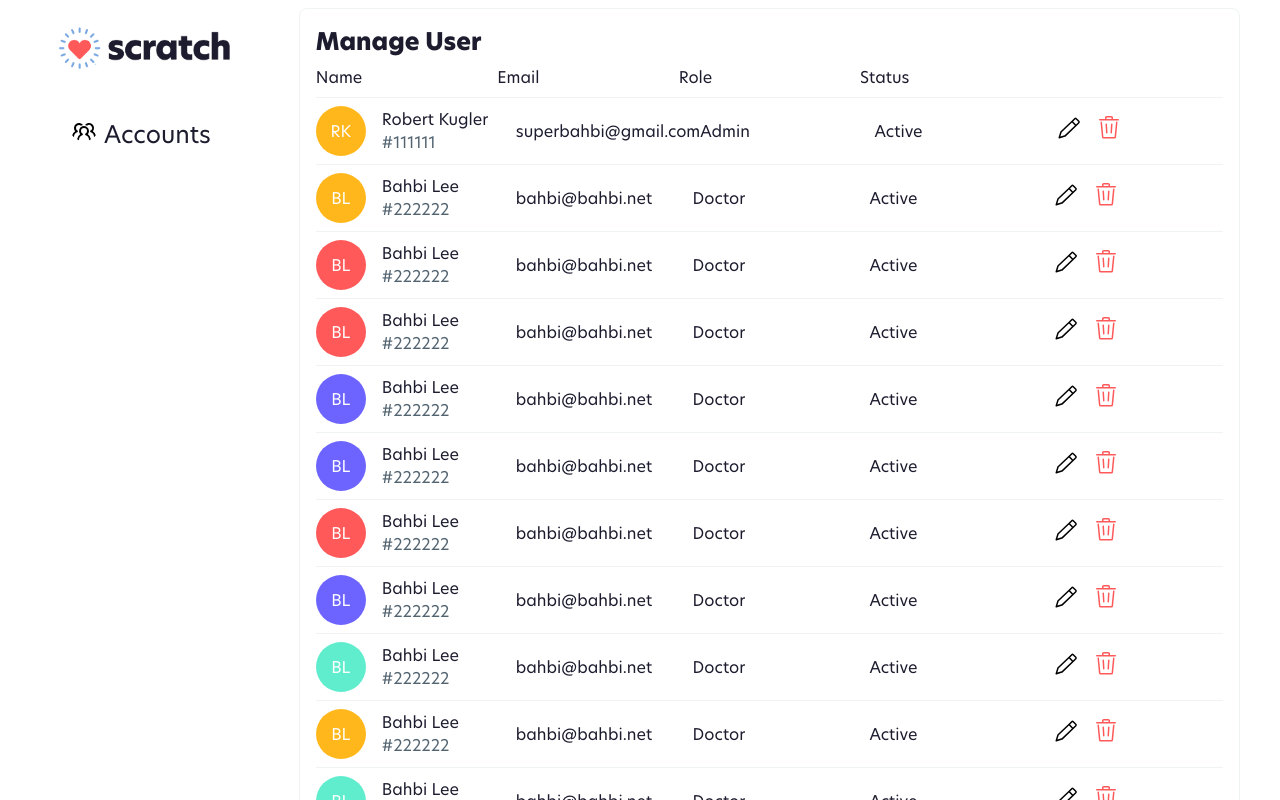
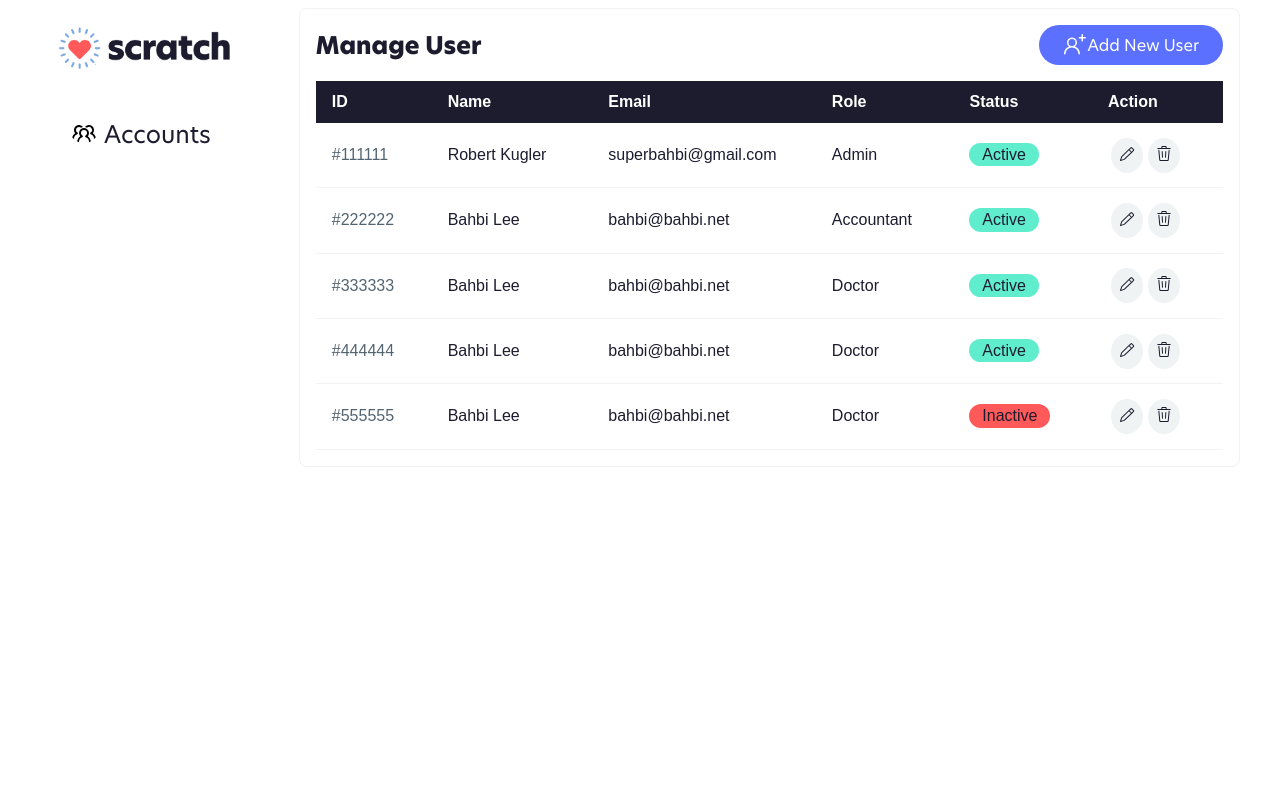
Before and after one commit to superbahbi/scratchpay-assessment, a React (Create React App) app in the folder web/: page / in a window 1280 px wide. Shown: the top 800 px of the page. Built offline with nearby package versions, Linux system fonts and the light colour scheme.

Commit message:
added modal component and refactor  components
added new SVG icon ( new user and plus)
refactor interface file
refactor button component
refactor icon button component
refactor list component

```diff
--- a/web/src/Components/Button.tsx
+++ b/web/src/Components/Button.tsx
@@ -1,29 +1,35 @@
 import React from "react";
 import styled from "styled-components";
+import { IButtonProps } from "../Utils/Iterfaces";
 
 const StyledButton = styled.div`
   display: flex;
-  justify-content: flex-end;
   .button {
+    display: flex;
+    align-items: flex-end;
+    font-family: "Hero", sans-serif;
+    font-size: 1rem;
     background-color: ${(props) => props.theme.color.primary.midnight50};
     color: ${(props) => props.theme.color.default.white};
-    font-size: 1rem;
-    border-radius: 0.5em;
-    padding: 0.5em 1em;
-    margin: 0.5em 0;
+
+    border-radius: 9999em;
+    padding: 0.5em 1.5em;
     border: none;
     &:hover {
       opacity: 0.9;
     }
+    svg {
+      fill: ${(props) => props.theme.color.default.white};
+    }
   }
 `;
 
-interface ButtonProps {}
-
-const Button: React.FC<ButtonProps> = () => {
+const Button: React.FC<IButtonProps> = ({ onHandleClick, children, type }) => {
   return (
     <StyledButton>
-      <button className="button">Add New User</button>
+      <button className="button" type={type} onClick={onHandleClick}>
+        {children}
+      </button>
     </StyledButton>
   );
 };
--- /dev/null
+++ b/web/src/Components/Form.tsx
@@ -0,0 +1,153 @@
+import React, { useState } from "react";
+import styled from "styled-components";
+import { IFormProps, IUserProps } from "../Utils/Iterfaces";
+import Button from "./Button";
+
+const StyledForm = styled.form`
+  display: flex;
+  flex-direction: column;
+  color: ${(props) => props.theme.color.primary.midnight100};
+  input {
+    padding: 0.5rem;
+    margin-bottom: 1rem;
+    border: 1px solid ${(props) => props.theme.color.default.border};
+    &:focus {
+      outline: none;
+      border: 1px solid ${(props) => props.theme.color.primary.midnight100};
+    }
+  }
+  label {
+    font-size: 0.8rem;
+  }
+  select {
+    padding: 0.5rem;
+    margin-bottom: 1rem;
+    border: 1px solid ${(props) => props.theme.color.default.border};
+    &:focus {
+      outline: none;
+      border: 1px solid ${(props) => props.theme.color.primary.midnight100};
+    }
+  }
+  option {
+    font-size: 0.9rem;
+  }
+  .btn-container {
+    display: flex;
+    justify-content: flex-end;
+    padding: 1rem 0;
+  }
+`;
+
+const Form: React.FC<IFormProps> = ({
+  users,
+  setUsers,
+  close,
+  formTitle,
+  formType,
+  editUser,
+}) => {
+  const [formData, setFormData] = useState<IUserProps>({
+    id: editUser?.id || "",
+    email: editUser?.email || "",
+    firstName: editUser?.firstName || "",
+    lastName: editUser?.lastName || "",
+    role: editUser?.role || "",
+    status: editUser?.status || "",
+  });
+  const handleSubmit = (event: React.FormEvent<HTMLFormElement>) => {
+    event.preventDefault();
+    console.log("form", formData);
+    if (formType === "Add") {
+      setUsers([...users, formData]);
+    } else if (formType === "Edit") {
+      const newState = users.map((user) => {
+        // console.log("user", user);
+        // console.log("form", formData);
+        if (user.id === formData.id) {
+          console.log("found user");
+          return formData;
+        }
+        return user;
+      });
+      console.log(newState);
+      setUsers(newState);
+    }
+    setFormData({
+      id: "",
+      email: "",
+      firstName: "",
+      lastName: "",
+      role: "",
+      status: "",
+    });
+    close();
+  };
+  const handleChange = (e: React.ChangeEvent<HTMLInputElement>) => {
+    setFormData({ ...formData, [e.target.name]: e.target.value });
+  };
+  const handleSelectChange = (e: React.FormEvent<HTMLSelectElement>) => {
+    setFormData({
+      ...formData,
+      [(e.target as HTMLSelectElement).name]: (e.target as HTMLSelectElement)
+        .value,
+    });
+  };
+
+  return (
+    <StyledForm onSubmit={handleSubmit}>
+      <h3>{formTitle}</h3>
+      <input type="text" name="id" defaultValue={editUser?.id} hidden />
+      <label>First Name:</label>
+      <input
+        type="text"
+        name="firstName"
+        onChange={handleChange}
+        defaultValue={editUser?.firstName}
+        required
+      />
+      <label>Last Name:</label>
+      <input
+        type="text"
+        name="lastName"
+        onChange={handleChange}
+        defaultValue={editUser?.lastName}
+        required
+      />
+      <label>Email:</label>
+      <input
+        type="email"
+        name="email"
+        onChange={handleChange}
+        defaultValue={editUser?.email}
+        required
+      />
+      <label>Role:</label>
+      <select
+        name="role"
+        onChange={handleSelectChange}
+        defaultValue={editUser?.role}
+        required
+      >
+        <option hidden></option>
+        <option value="admin">Admin</option>
+        <option value="accountant">Accountant</option>
+        <option value="doctor">Doctor</option>
+      </select>
+      <label>Status:</label>
+      <select
+        name="status"
+        onChange={handleSelectChange}
+        defaultValue={editUser?.status}
+        required
+      >
+        <option hidden></option>
+        <option value="active">Active</option>
+        <option value="inactive">Inactive</option>
+      </select>
+      <div className="btn-container">
+        <Button type="submit">{formType}</Button>
+      </div>
+    </StyledForm>
+  );
+};
+export default Form;
--- a/web/src/Components/IconButton.tsx
+++ b/web/src/Components/IconButton.tsx
@@ -1,29 +1,33 @@
 import React from "react";
 import styled from "styled-components";
-const StyledIconButton = styled.button<IconButtonProps>`
+import { IIconButtonProps } from "../Utils/Iterfaces";
+const StyledIconButton = styled.button<IIconButtonProps>`
   padding: 0;
   border: none;
-  background: none;
+  background-color: ${(props) => props.theme.color.default.border};
+  border-radius: 50%;
+  margin: 0.2em;
   cursor: pointer;
   svg {
     padding: 0.5rem;
-    width: 1.5rem;
-    height: 1.5rem;
-    fill: ${(props) => props.color};
+    width: 1rem;
+    height: 1rem;
+    fill: ${(props) => props.theme.color.primary.midnight100};
+    &:hover {
+      fill: ${(props) => props.theme.color.default.white};
+      background-color: ${(props) => props.color};
+      border-radius: 50%;
   }
 `;
-interface IconButtonProps {
-  color?: string;
-  children: React.ReactNode;
-  onHandleClick?: () => void;
-}
 
-const IconButton: React.FC<IconButtonProps> = ({ color, children }) => {
-  const onHandleClick = () => {
-    console.log("onHandleClick");
-  };
+const IconButton: React.FC<IIconButtonProps> = ({
+  index,
+  color,
+  children,
+  onHandleClick,
+}) => {
   return (
-    <StyledIconButton onClick={onHandleClick} color={color}>
+    <StyledIconButton index={index} onClick={onHandleClick} color={color}>
       {children}
     </StyledIconButton>
   );
--- a/web/src/Components/List.tsx
+++ b/web/src/Components/List.tsx
@@ -1,124 +1,146 @@
-import React, { useContext } from "react";
+import React, { useContext, useState } from "react";
 import styled, { ThemeContext } from "styled-components";
-import { IUserProps } from "../Utils/Iterfaces";
+import { ReactComponent as Delete } from "../Assets/Icons/delete.svg";
+import { ReactComponent as Edit } from "../Assets/Icons/edit.svg";
 import IconButton from "../Components/IconButton";
-import { ReactComponent as Edit } from "../Assets/Icons/edit.svg";
-import { ReactComponent as Delete } from "../Assets/Icons/delete.svg";
+import { IListProps, IUserProps } from "../Utils/Iterfaces";
+import Form from "./Form";
+import Modal from "./Modal";
+
 const StyledList = styled.div`
   color: ${(props) => props.theme.color.primary.midnight100};
-  header,
-  .row {
-    display: flex;
+  .styled-table {
+    width: 100%;
+    border-collapse: collapse;
+    font-size: 1rem;
+    font-family: sans-serif;
+    min-width: 400px;
   }
-  .col {
-    flex: 1;
-    display: flex;
-    align-items: center;
-    padding: 0.5em 0;
+  .styled-table thead tr {
+    background-color: ${(props) => props.theme.color.primary.midnight100};
+    color: ${(props) => props.theme.color.default.white};
+    text-align: left;
+  }
+  .styled-table th,
+  .styled-table td {
+    padding: 0.75rem 1rem;
+  }
+  .styled-table tbody tr {
     border-bottom: 1px solid ${(props) => props.theme.color.default.border};
   }
 
-  .personal-info-group {
-    display: flex;
-    width: 200px;
-    align-items: center;
-    .name-id-group {
-      padding-left: 1rem;
   .id {
     color: ${(props) => props.theme.color.default.lightText};
   }
-    }
+  .name {
+    overflow: hidden;
+    text-overflow: ellipsis;
+    white-space: nowrap;
   }
   .email {
+    max-width: 9.375rem;
+    overflow: hidden;
+    text-overflow: ellipsis;
   }
   .role {
     text-transform: capitalize;
   }
   .status {
     text-transform: capitalize;
+
+    .text {
+      border-radius: 9999px;
+      padding: 0.2rem 0.8rem;
     }
-  .icon {
+    .active {
+      background-color: ${(props) => props.theme.color.secondary.mint};
     }
-`;
-const Avatar = styled.div`
-  position: relative;
-  width: 50px;
-  height: 50px;
-  border-radius: 50%;
-  background-color: ${(props) =>
-    props.theme.color.avatar[Math.floor(Math.random() * 4)]};
-  .initials {
-    left: 50%;
-    position: absolute;
-    top: 50%;
-    transform: translate(-50%, -50%);
-    color: ${(props) => props.theme.color.default.white};
+    .inactive {
+      background-color: ${(props) => props.theme.color.secondary.sunset};
+    }
+  }
+  .action {
   }
 `;
 
-interface ListProps {
-  users: IUserProps[];
-}
-
-const List: React.FC<ListProps> = ({ users }) => {
+const List: React.FC<IListProps> = ({ users, setUsers }) => {
   const theme = useContext(ThemeContext);
-  function getInitials(fistName: string, lastName: string) {
-    return fistName.split(" ")[0].charAt(0) + lastName.split(" ")[0].charAt(0);
-  }
+  const [modal, setModal] = useState(false);
+  const [editUser, setEditUser] = useState<IUserProps>();
+  const Toggle = () => setModal(!modal);
   return (
     <StyledList>
-      <header>
-        <div className="col">Name</div>
-        <div className="col">Email</div>
-        <div className="col">Role</div>
-        <div className="col">Status</div>
-        <div className="col"></div>
-      </header>
-
-      {users.map((user) => (
-        <div className="row" key={user.id}>
-          <div className="col">
-            <div className="personal-info-group">
-              <Avatar>
-                <div className="initials">
-                  {getInitials(user.firstName, user.lastName)}
-                </div>
-              </Avatar>
-              <div className="name-id-group">
-                <div className="name">
+      <table className="styled-table">
+        <thead>
+          <tr>
+            <th>ID</th>
+            <th>Name</th>
+            <th>Email</th>
+            <th>Role</th>
+            <th>Status</th>
+            <th>Action</th>
+          </tr>
+        </thead>
+        <tbody>
+          {users.map((user, index) => (
+            <tr key={index}>
+              <td className="id">#{user.id}</td>
+              <td className="name">
                 {user.firstName} {user.lastName}
-                </div>
-                <div className="id">#{user.id}</div>
-              </div>
-            </div>
-          </div>
-          <div className="col">
-            <div className="email">
-              <span>{user.email}</span>
-            </div>
-          </div>
-          <div className="col">
-            <div className="role">
-              <span>{user.role}</span>
-            </div>
-          </div>
-          <div className="col">
-            <div className="status">
-              <span>{user.status}</span>
-            </div>
-          </div>
-          <div className="col">
+              </td>
+              <td className="email">{user.email}</td>
+              <td className="role">{user.role}</td>
+              <td className="status">
+                <span
+                  className={`text ${
+                    user.status === "active" ? "active" : "inactive"
+                  }`}
+                >
+                  {user.status}
+                </span>
+              </td>
+              <td className="action">
                 <div className="icon">
-              <IconButton>
+                  <IconButton
+                    index={index}
+                    color={theme.color.secondary.sea}
+                    onHandleClick={() => {
+                      Toggle();
+                      setEditUser(user);
+                    }}
+                  >
                     <Edit />
                   </IconButton>
-              <IconButton color={theme.color.secondary.sunset}>
+                  <IconButton
+                    index={index}
+                    color={theme.color.secondary.sunset}
+                    onHandleClick={() => {
+                      // console.log(index);
+
+                      setUsers([
+                        ...users.slice(0, index),
+                        ...users.slice(index + 1),
+                      ]);
+                    }}
+                  >
                     <Delete />
                   </IconButton>
                 </div>
-          </div>
-        </div>
+              </td>
+            </tr>
           ))}
+        </tbody>
+      </table>
+      <Modal show={modal} close={() => Toggle()}>
+        <Form
+          users={users}
+          setUsers={setUsers}
+          close={Toggle}
+          formTitle="Edit user"
+          formType="Edit"
+          editUser={editUser}
+        />
+      </Modal>
     </StyledList>
   );
 };
--- /dev/null
+++ b/web/src/Components/Modal.tsx
@@ -0,0 +1,59 @@
+import React from "react";
+import styled from "styled-components";
+import { IModalProps } from "../Utils/Iterfaces";
+
+const StyledModal = styled.div`
+  .modal {
+    position: fixed;
+    z-index: 1;
+    padding-top: 100px;
+    left: 0;
+    top: 0;
+    width: 100%;
+    height: 100%;
+    overflow: auto;
+    background-color: rgba(0, 0, 0, 0.4);
+  }
+  .modal-content {
+    background-color: ${(props) => props.theme.color.default.white};
+    margin: auto;
+    padding: 20px;
+    border: 1px solid ${(props) => props.theme.color.default.border};
+    border-radius: 1rem;
+    width: 30%;
+  }
+  .close {
+    color: ${(props) => props.theme.color.primary.midnight50};
+    background-color: ${(props) => props.theme.color.default.border};
+    float: right;
+    padding: 0 0.5rem;
+    border-radius: 50%;
+    font-size: 1.5rem;
+  }
+  .close:hover,
+  .close:focus {
+    opacity: 0.9;
+    text-decoration: none;
+    cursor: pointer;
+  }
+`;
+
+const Modal: React.FC<IModalProps> = ({ show, close, children }) => {
+  return (
+    <>
+      {show ? (
+        <StyledModal>
+          <div className="modal">
+            <div className="modal-content">
+              <span className="close" onClick={close}>
+                &times;
+              </span>
+              {children}
+            </div>
+          </div>
+        </StyledModal>
+      ) : null}
+    </>
+  );
+};
+export default Modal;
--- a/web/src/Components/Navbar.tsx
+++ b/web/src/Components/Navbar.tsx
@@ -2,6 +2,7 @@ import React from "react";
 import Logo from "../Assets/Images/Brand-logo-Scratch-Horz-RGB@2x.png";
 import styled from "styled-components";
 import { ReactComponent as Account } from "../Assets/Icons/account.svg";
+import { INavbarProps } from "../Utils/Iterfaces";
 const StyledNavbar = styled.nav`
   display: flex;
   width: 300px;
@@ -22,7 +23,8 @@ const StyledNavbar = styled.nav`
     li {
       display: flex;
       a {
-        display: block;
+        display: flex;
+        align-items: flex-end;
         padding: 0.5rem 1rem;
         text-decoration: none;
         .icon {
@@ -36,9 +38,8 @@ const StyledNavbar = styled.nav`
     }
   }
 `;
-interface NavbarProps {}
 
-const Navbar: React.FC<NavbarProps> = ({}) => {
+const Navbar: React.FC<INavbarProps> = ({}) => {
   return (
     <StyledNavbar>
       <ul>
--- a/web/src/Views/ManageUser.tsx
+++ b/web/src/Views/ManageUser.tsx
@@ -1,8 +1,11 @@
 import React, { useEffect, useState } from "react";
 import styled from "styled-components";
+import { ReactComponent as NewUser } from "../Assets/Icons/new-user.svg";
+import Button from "../Components/Button";
+import Form from "../Components/Form";
 import List from "../Components/List";
-import Button from "../Components/Button";
-import { IUserProps } from "../Utils/Iterfaces";
+import Modal from "../Components/Modal";
+import { IManageUserProps, IUserProps } from "../Utils/Iterfaces";
 const StyledManageUser = styled.div`
   width: 100%;
   border: 1px solid ${(props) => props.theme.color.default.border};
@@ -12,6 +15,7 @@ const StyledManageUser = styled.div`
     display: flex;
     justify-content: space-between;
     align-items: center;
+    padding-bottom: 1em;
     .title {
       font-size: 1.5rem;
       font-weight: 800;
@@ -20,10 +24,10 @@ const StyledManageUser = styled.div`
   }
 `;
 
-interface ManageUserProps {}
-
-const ManageUser: React.FC<ManageUserProps> = ({}) => {
+const ManageUser: React.FC<IManageUserProps> = ({}) => {
   const [users, setUsers] = useState<IUserProps[]>([]);
+  const [modal, setModal] = useState(false);
+  const Toggle = () => setModal(!modal);
   useEffect(() => {
     setUsers([
       {
@@ -39,88 +43,32 @@ const ManageUser: React.FC<ManageUserProps> = ({}) => {
         email: "bahbi@bahbi.net",
         firstName: "Bahbi",
         lastName: "Lee",
-        role: "Doctor",
+        role: "accountant",
         status: "active",
       },
       {
-        id: "222222",
+        id: "333333",
         email: "bahbi@bahbi.net",
         firstName: "Bahbi",
         lastName: "Lee",
-        role: "Doctor",
+        role: "doctor",
         status: "active",
       },
       {
-        id: "222222",
+        id: "444444",
         email: "bahbi@bahbi.net",
         firstName: "Bahbi",
         lastName: "Lee",
-        role: "Doctor",
+        role: "doctor",
         status: "active",
       },
       {
-        id: "222222",
+        id: "555555",
         email: "bahbi@bahbi.net",
         firstName: "Bahbi",
         lastName: "Lee",
-        role: "Doctor",
-        status: "active",
-      },
-      {
-        id: "222222",
-        email: "bahbi@bahbi.net",
-        firstName: "Bahbi",
-        lastName: "Lee",
-        role: "Doctor",
-        status: "active",
-      },
-      {
-        id: "222222",
-        email: "bahbi@bahbi.net",
-        firstName: "Bahbi",
-        lastName: "Lee",
-        role: "Doctor",
-        status: "active",
-      },
-      {
-        id: "222222",
-        email: "bahbi@bahbi.net",
-        firstName: "Bahbi",
-        lastName: "Lee",
-        role: "Doctor",
-        status: "active",
-      },
-      {
-        id: "222222",
-        email: "bahbi@bahbi.net",
-        firstName: "Bahbi",
-        lastName: "Lee",
-        role: "Doctor",
-        status: "active",
-      },
-      {
-        id: "222222",
-        email: "bahbi@bahbi.net",
-        firstName: "Bahbi",
-        lastName: "Lee",
-        role: "Doctor",
-        status: "active",
-      },
-      {
-        id: "222222",
-        email: "bahbi@bahbi.net",
-        firstName: "Bahbi",
-        lastName: "Lee",
-        role: "Doctor",
-        status: "active",
-      },
-      {
-        id: "222222",
-        email: "bahbi@bahbi.net",
-        firstName: "Bahbi",
-        lastName: "Lee",
-        role: "Doctor",
-        status: "active",
+        role: "doctor",
+        status: "inactive",
       },
     ]);
   }, []);
@@ -128,9 +76,22 @@ const ManageUser: React.FC<ManageUserProps> = ({}) => {
     <StyledManageUser>
       <div className="header">
         <div className="title">Manage User</div>
+        <Button onHandleClick={() => Toggle()}>
+          <NewUser />
+          Add New User
+        </Button>
       </div>
-      <List users={users} />
-      <Button />
+      <List users={users} setUsers={setUsers} />
+
+      <Modal show={modal} close={() => Toggle()}>
+        <Form
+          users={users}
+          setUsers={setUsers}
+          close={Toggle}
+          formTitle="New user"
+          formType="Add"
+        />
+      </Modal>
     </StyledManageUser>
   );
 };
```
Also changed, not shown: web/src/Utils/Iterfaces.ts (+32 -0 lines), web/src/Assets/Icons/new-user.svg (added), web/src/Assets/Icons/plus.svg (added). Lines whose indentation alone changed are shown as unchanged.
